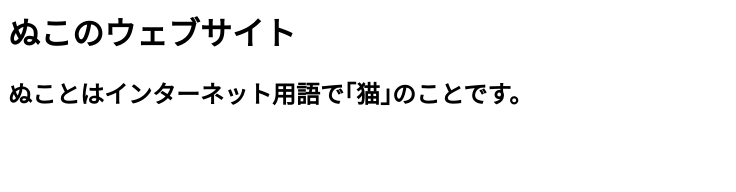
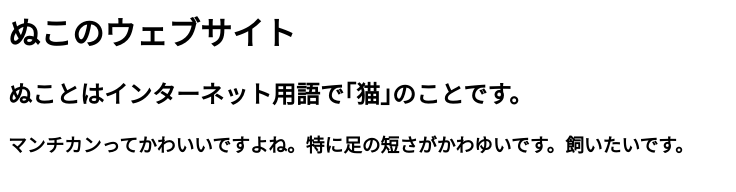
Before and after one commit to meraayumi/NUKO-meraayumi.github.io, a plain HTML site: page index.html in a window 1280 px wide. Shown: the whole page, without its empty margins (0-736 px from the left). Drawn offline with Linux system fonts and the light colour scheme.

Commit message:
Update index.html

```diff
--- a/index.html
+++ b/index.html
@@ -3,5 +3,6 @@
   <body>
     <h1>ぬこのウェブサイト</h1>
     <h2>ぬことはインターネット用語で｢猫｣のことです。</h2>
+    <h3>マンチカンってかわいいですよね。特に足の短さがかわゆいです。飼いたいです。</h3>
   </body>
 </html>
```
